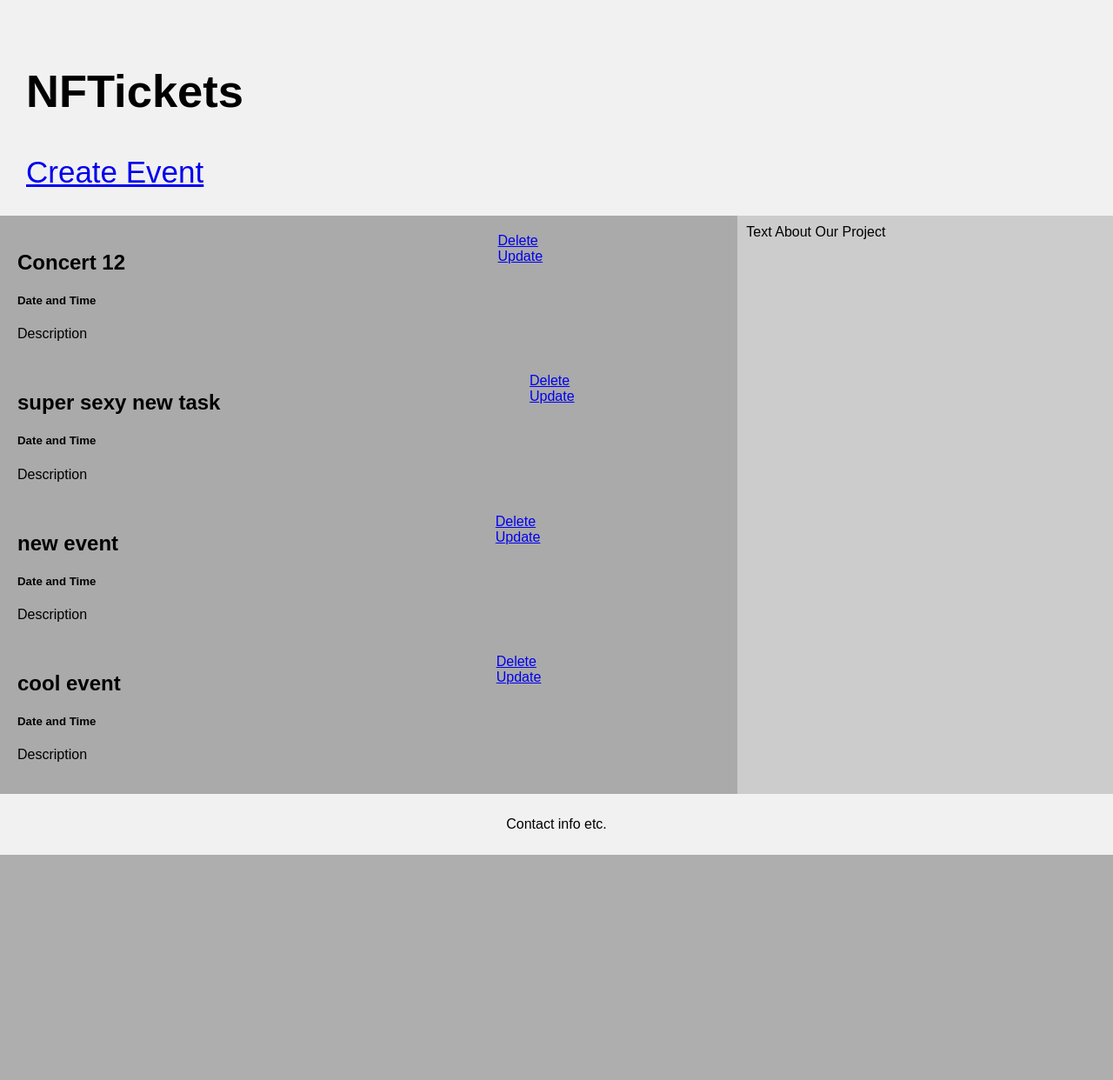
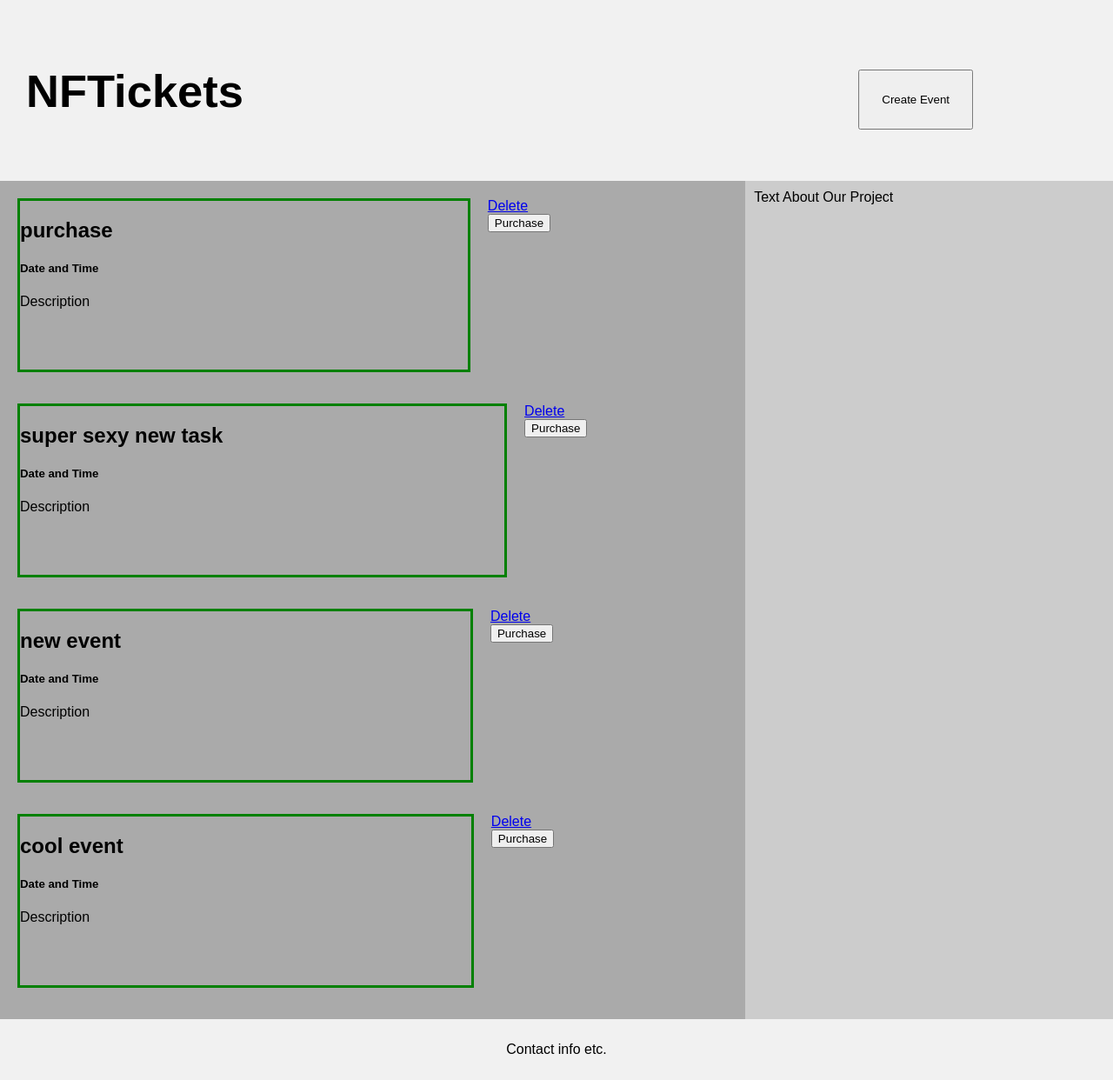
Before and after one commit to micahborg/ticket_system, a Flask app: page / in a window 1280 px wide. Shown: the whole page at 87% size. Before the commit the page ends 983 px from the top, so only its background shows below. Run offline with Flask 2, Linux system fonts and the light colour scheme; data comes from the database, SQL or seed files in the repository.

Commit message:
Purchase Button Working part one

```diff
--- a/app.py
+++ b/app.py
@@ -45,8 +45,8 @@ def delete(id):
     except:
         return 'There was a problem deleting that task'
 
-@app.route('/update/<int:id>', methods=['GET', 'POST'])
-def update(id):
+@app.route('/purchase/<int:id>', methods=['GET', 'POST'])
+def purchase(id):
     task = Todo.query.get_or_404(id)
 
     if request.method == 'POST':
@@ -59,7 +59,7 @@ def update(id):
             return 'There was an issue updating your task'
 
     else:
-        return render_template('update.html', task=task)
+        return render_template('purchase.html', task=task)
 
 @app.route('/create/', methods=['GET', 'POST'])
 def create():
--- a/templates/create.html
+++ b/templates/create.html
@@ -6,7 +6,7 @@
 
 {% block body %}
 <div class="content">
-    <h1 style="text-align: center">Update Task</h1>
+    <h1 style="text-align: center">Create Event</h1>
 
     <div class="form">
         <form action="/create/" method="POST">
--- a/templates/index.html
+++ b/templates/index.html
@@ -32,9 +32,9 @@
     .grid-container {
       display: grid;
       grid-template-areas:
-        'header header header header header header'
-        'left left left left right right'
-        'footer footer footer footer footer footer';
+        'header header header'
+        'left left right'
+        'footer footer footer';
       /* grid-column-gap: 10px; - if you want gap between the columns */
     }
 
@@ -95,7 +94,7 @@
 <div class="grid-container">
     <div class="header">
       <h2>NFTickets</h2>
-      <a href="/create/">Create Event</a>
+      <a href="/create/"><button>Create Event</button></a>
     </div>
 
     <div class="left" style="background-color:#aaa;">
@@ -110,18 +109,19 @@
             <tr>
                 <div class="grid-container">
                     <div class="left" style="background-color:#aaa;">
-                        <h2 style="text-align: left">{{ task.content }}</h2>
-                        <h5 margin="0px">Date and Time</h5>
-                        <p style="text-align: left">
-                            Description
-
+                        <div class="container">
+                            <h2 style="text-align: left">{{ task.content }}</h2>
+                            <h5 margin="0px">Date and Time</h5>
+                            <p style="text-align: left">
+                                Description
+                        </div>
                         </p>
                     </div>
                     <div class="right" style="background-color:#aaa;">
 
                         <a href="/delete/{{task.id}}" style="text-align: center">Delete</a>
                         <br>
-                        <a href="/update/{{task.id}}" style="text-align: center">Update</a>
+                        <a href="/purchase/{{task.id}}"><button>Purchase</button></a>
 
                     </div>
                 </div>
--- a/templates/update.html
+++ b/templates/purchase.html
@@ -6,11 +6,11 @@
 
 {% block body %}
 <div class="content">
-    <h1 style="text-align: center">Update Task</h1>
+    <h1 style="text-align: center">Purchase Event Ticket for {{task.content}}</h1>
 
     <div class="form">
-        <form action="/update/{{task.id}}" method="POST">
-            <input type="text" name="content" id="content" value="{{task.content}}">
+        <form action="/purchase/{{task.id}}" method="POST">
+            <input type="text" name="content" id="content" value="wallet seed here">
             <input type="submit" value="Update">
         </form>
     </div>
```
Also changed, not shown: other parts of templates/index.html (+1 -2 lines), test.db.
